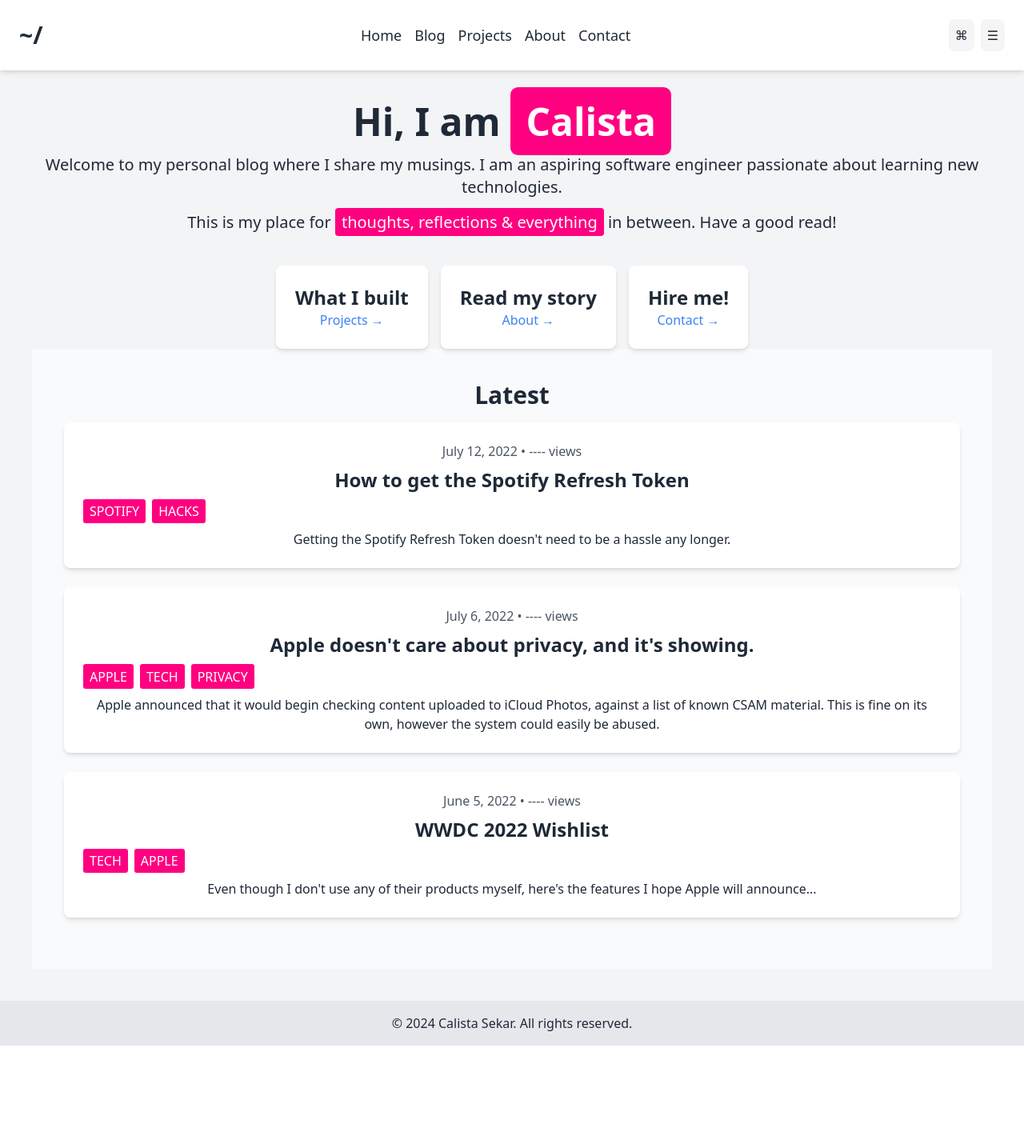
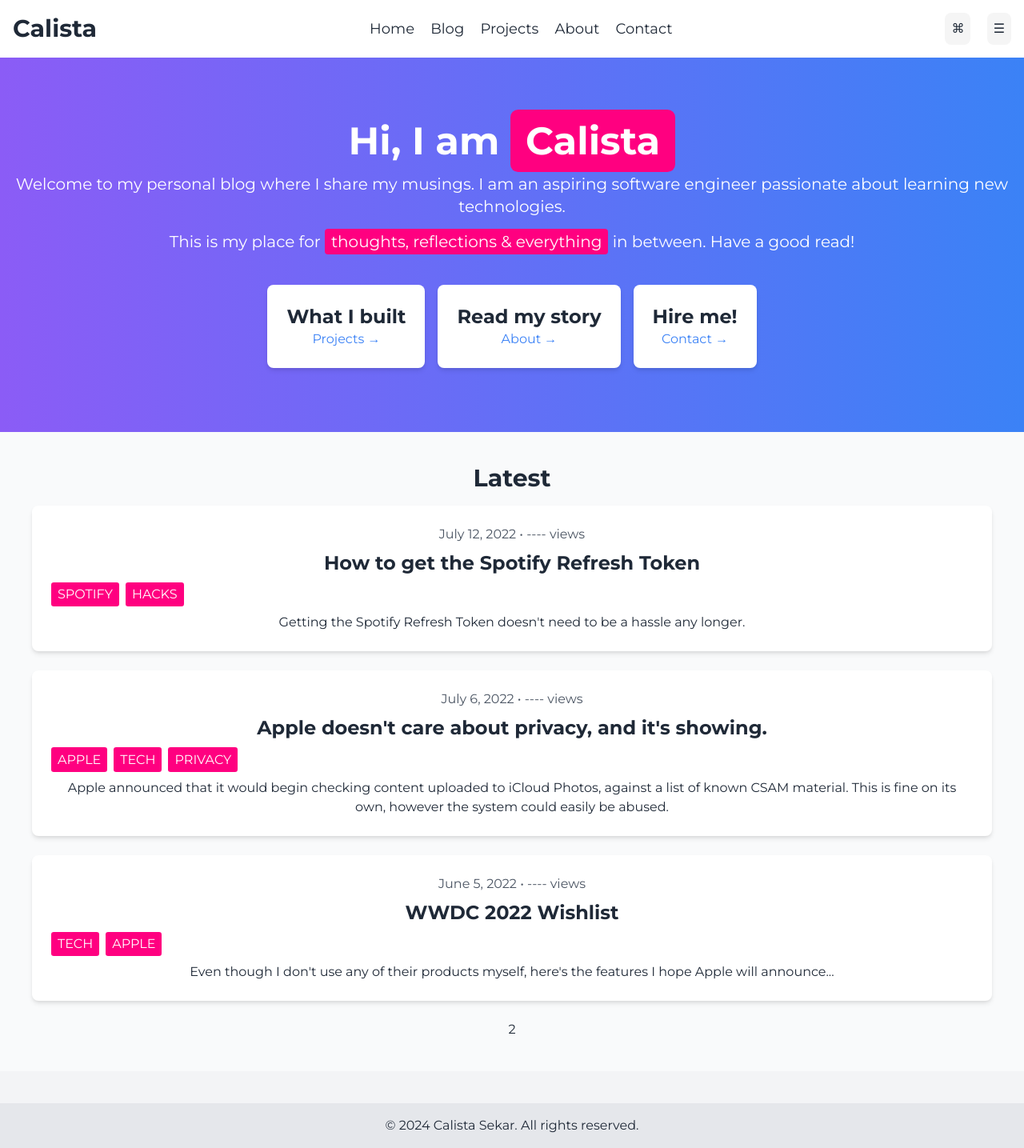
Before and after one commit to striveries/striveriespage, a Django app: page / in a window 1280 px wide. Shown: the whole page at 80% size. Before the commit the page ends 1307 px from the top, so only its background shows below. Run offline with Django 4.2, Linux system fonts and the light colour scheme; some libraries are stand-ins or nearby versions.

Commit message:
adding tailwind

```diff
--- a/main/templates/main.html
+++ b/main/templates/main.html
@@ -3,14 +3,14 @@
 {% block title %}Home - Calista Sekar{% endblock %}
 
 {% block content %}
-
-<main class="p-10 text-center">
+<main class="text-center">
+    <section class="text-center py-20 bg-gradient-to-r from-purple-500 to-blue-500 text-white">
         <section id="home">
             <h1 class="text-5xl font-bold">Hi, I am <span class="highlight">Calista</span></h1>
             <p class="mt-4 text-xl">Welcome to my personal blog where I share my musings. I am an aspiring software engineer passionate about learning new technologies.</p>
             <p class="mt-4 text-xl">This is my place for <span class="highlight">thoughts, reflections & everything</span> in between. Have a good read!</p>
         </section>
-        <section class="mt-10 flex justify-center space-x-4">
+        <section class="mt-10 flex justify-center space-x-4 text-gray-800">
             <div class="bg-white p-6 rounded-lg shadow-md hover:shadow-lg transition-shadow duration-300">
                 <h2 class="text-2xl font-semibold">What I built</h2>
                 <a href="#projects" class="text-blue-500">Projects →</a>
@@ -24,6 +24,7 @@
                 <a href="#contact" class="text-blue-500">Contact →</a>
             </div>
         </section>
+    </section>
     <section id="blog" class="p-10 bg-gray-50">
         <h2 class="text-3xl font-bold mb-4">Latest</h2>
         <div class="bg-white p-6 rounded-lg shadow-md mb-6">
@@ -54,6 +55,7 @@
             </div>
             <p class="mt-2">Even though I don't use any of their products myself, here's the features I hope Apple will announce...</p>
         </div>
+        2
     </section>
 </main>
 {% endblock %}
--- a/templates/index.html
+++ b/templates/index.html
@@ -1,5 +1,4 @@
 {% load static %}
-{% load tailwind_tags %}
 
 <!DOCTYPE html>
 <html lang="en">
@@ -7,8 +6,12 @@
     <meta charset="UTF-8">
     <meta name="viewport" content="width=device-width, initial-scale=1.0">
     <title>{% block title %}Calista Sekar's Personal Webpage{% endblock %}</title>
-    {% tailwind_css %}
+    <link href="https://cdnjs.cloudflare.com/ajax/libs/tailwindcss/2.2.19/tailwind.min.css" rel="stylesheet">
+    <link href="https://fonts.googleapis.com/css2?family=Montserrat:wght@400;500;700&display=swap" rel="stylesheet">
     <style>
+        body {
+            font-family: 'Montserrat', sans-serif;
+        }
         .highlight {
             background-color: #ff0080;
             color: white;
@@ -45,30 +48,27 @@
         .project-card:hover {
             box-shadow: 0 10px 15px -3px rgba(0, 0, 0, 0.1), 0 4px 6px -2px rgba(0, 0, 0, 0.05);
         }
-
     </style>
-
-    <link href="https://cdnjs.cloudflare.com/ajax/libs/tailwindcss/2.2.19/tailwind.min.css" rel="stylesheet">
-
-
 </head>
 <body class="bg-gray-100 text-gray-800">
-    <header class="flex justify-between items-center p-6 bg-white shadow-md">
-        <span class="text-3xl font-bold">~/</span>
-        <nav class="flex space-x-4">
+    <header class="bg-white shadow-md p-4">
+        <div class="container mx-auto flex justify-between items-center">
+            <a href="/" class="text-3xl font-bold">Calista</a>
+            <nav class="space-x-4">
                 <a href="/" class="text-lg">Home</a>
                 <a href="/blog" class="text-lg">Blog</a>
                 <a href="/projects" class="text-lg">Projects</a>
                 <a href="/about" class="text-lg">About</a>
                 <a href="/contact" class="text-lg">Contact</a>
             </nav>
-        <div class="flex space-x-2">
+            <div class="space-x-4">
                 <button class="icon-button">⌘</button>
                 <button class="icon-button">☰</button>
             </div>
+        </div>
     </header>
     {% block content %}{% endblock %}
-    <footer class="bg-gray-200 text-center p-4">
+    <footer class="bg-gray-200 text-center p-4 mt-10">
         <p>&copy; 2024 Calista Sekar. All rights reserved.</p>
     </footer>
 </body>
```
Also changed, not shown: src/styles.css (+72 -0 lines). Lines whose indentation alone changed are shown as unchanged.
